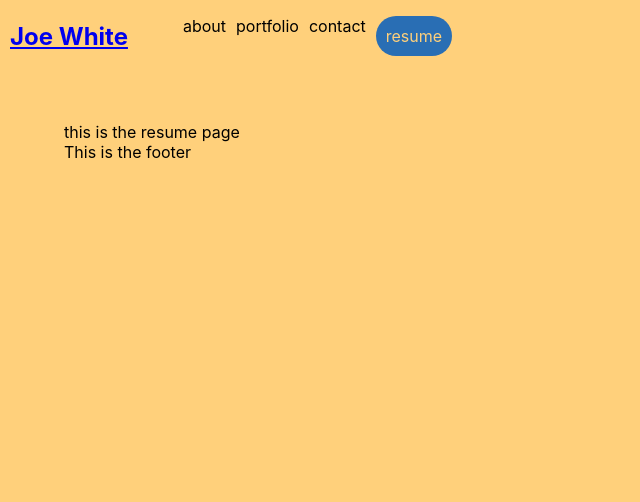
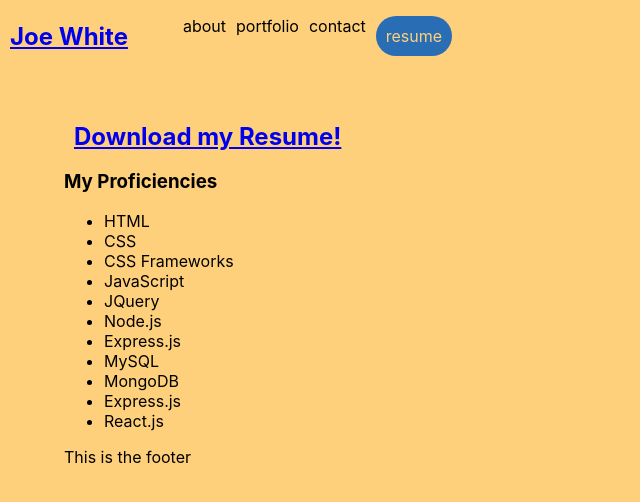
Before and after one commit to joe-white09/joe-white-port22, a React (Create React App) app: page / in a window 1280 px wide. Both pictures are taken after a click on the element "resume". Shown: the top 502 px of the page, without its empty margins (0-640 px from the left). Built offline with nearby package versions, Linux system fonts and the light colour scheme.

Commit message:
resume now renders with downloadable link

```diff
--- a/src/App.js
+++ b/src/App.js
@@ -4,6 +4,7 @@ import Nav from './components/Nav';
 import { useState } from 'react';
 import Portfolio from './components/Portfolio';
 import ContactForm from './components/Contact';
+import Resume from './components/Resume';
 
 function App() {
   const [categories] = useState([
@@ -33,7 +34,7 @@ function App() {
           <ContactForm></ContactForm>
         }
         { currentCategory.name === 'resume' &&
-        <div>this is the resume page</div>
+          <Resume></Resume>
         }
         <footer>This is the footer</footer>
       </main>
--- a/src/components/ProjectList/index.js
+++ b/src/components/ProjectList/index.js
@@ -49,13 +49,13 @@ const ProjectList = () => {
     return (
         <ul>
             {projects.map((image, i) => (
-                <li>
+                <li key={image.name}>
                     <h3>{image.title}</h3>
                         <img
                             src={require(`../../assets/projects/${image.name}.png`)}
                             alt={image.alt}
                             className="img-thumbnail mx-2"
-                            key={image.name}
+
                         />
                         {image.deployedUrl === '' ? (
                             <p>Project is not deployed online</p>
--- /dev/null
+++ b/src/components/Resume/index.js
@@ -0,0 +1,29 @@
+import resumeFile from '../../assets/resume/JoeWhite_WebDeveloper_Resume.pdf';
+
+const Resume = () => {
+    return(
+        <section>
+            <h2>
+                <a href={resumeFile} download>Download my Resume!</a>
+            </h2>
+            <div>
+                <h3>My Proficiencies</h3>
+                    <ul>
+                        <li>HTML</li>
+                        <li>CSS</li>
+                        <li>CSS Frameworks</li>
+                        <li>JavaScript</li>
+                        <li>JQuery</li>
+                        <li>Node.js</li>
+                        <li>Express.js</li>
+                        <li>MySQL</li>
+                        <li>MongoDB</li>
+                        <li>Express.js</li>
+                        <li>React.js</li>
+                    </ul>
+            </div>
+        </section>
+    )
+};
+
+export default Resume;
```
Also changed, not shown: public/logo192.png (added), public/logo512.png (added).
